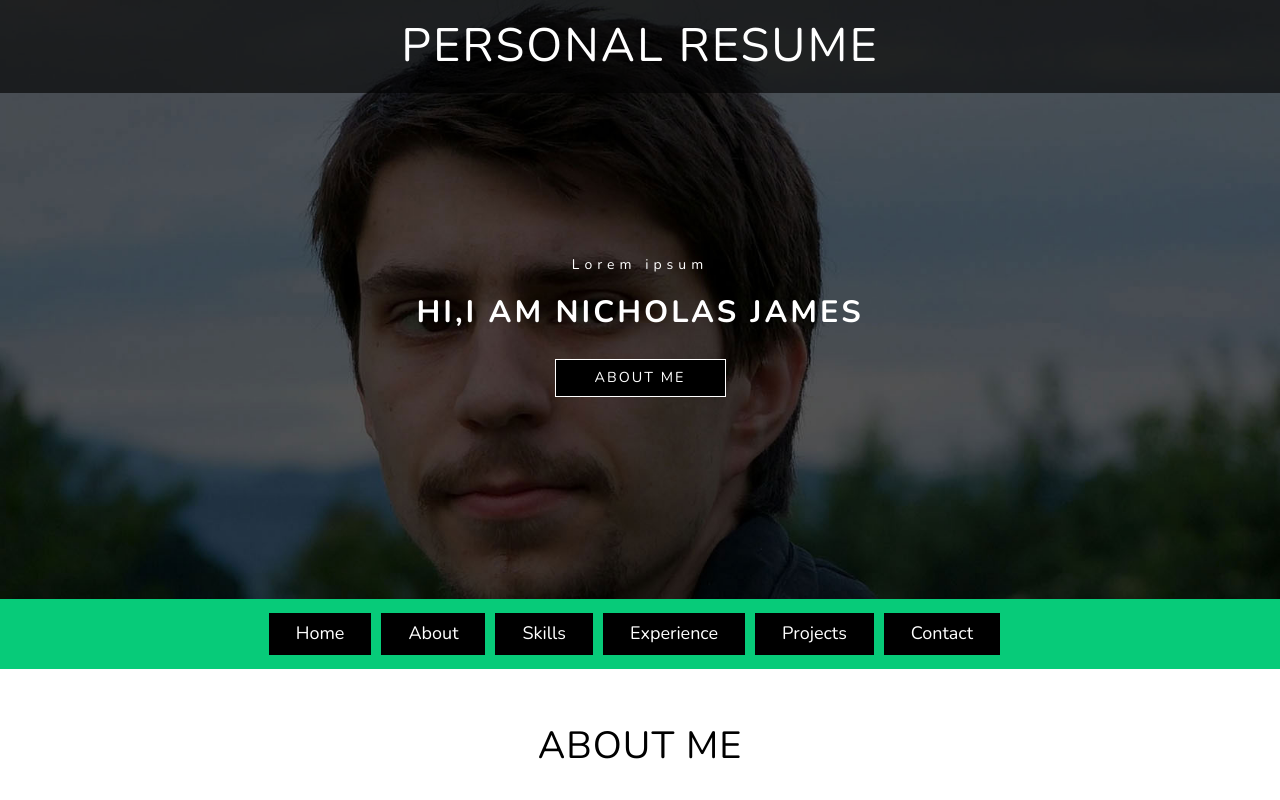
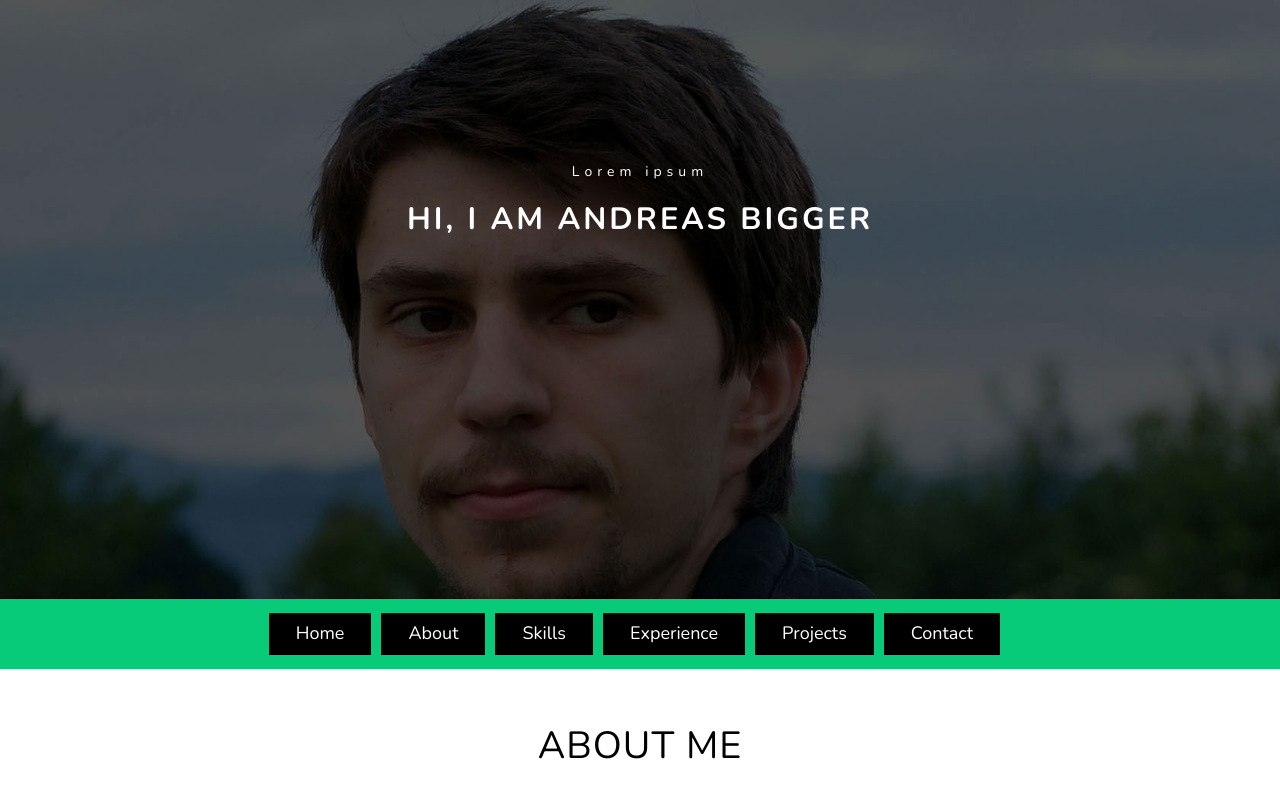
Before and after one commit to refcell/ab1, a plain HTML site: page index.html in a window 1280 px wide. Shown: the top 800 px of the page. Drawn offline with nearby package versions, Linux system fonts and the light colour scheme; files whose address does not match are found by name.

Commit message:
Update index.html

```diff
--- a/index.html
+++ b/index.html
@@ -9,7 +9,7 @@ License URL: http://creativecommons.org/licenses/by/3.0/
 <html lang="en">
 <head>
 
-<title>Personal Resume a Personal Category Bootstrap Responsive Website Template | Home :: w3layouts</title>
+<title>Andreas Bigger</title>
 
 <!-- meta-tags -->
 <meta name="viewport" content="width=device-width, initial-scale=1">
@@ -34,14 +34,13 @@ License URL: http://creativecommons.org/licenses/by/3.0/
 
 	<!-- Header -->
 	<div class="banner-agile">
-		<div class="logo-w3layouts">
+		<!--<div class="logo-w3layouts">
 			<h1><a href="index.html">Personal Resume</a></h1>
-		</div>
+		</div>	-->
 		<div class="container">
 			<div class="banner-info-w3l">
 				<h3>Lorem ipsum</h3>
-				<h2>Hi,I am Nicholas James</h2>
-				<h4><a class="scroll" href="#about">About Me</a></h4>
+				<h2>Hi, I am Andreas Bigger</h2>
 			</div>
 		</div>
 	</div>
```
